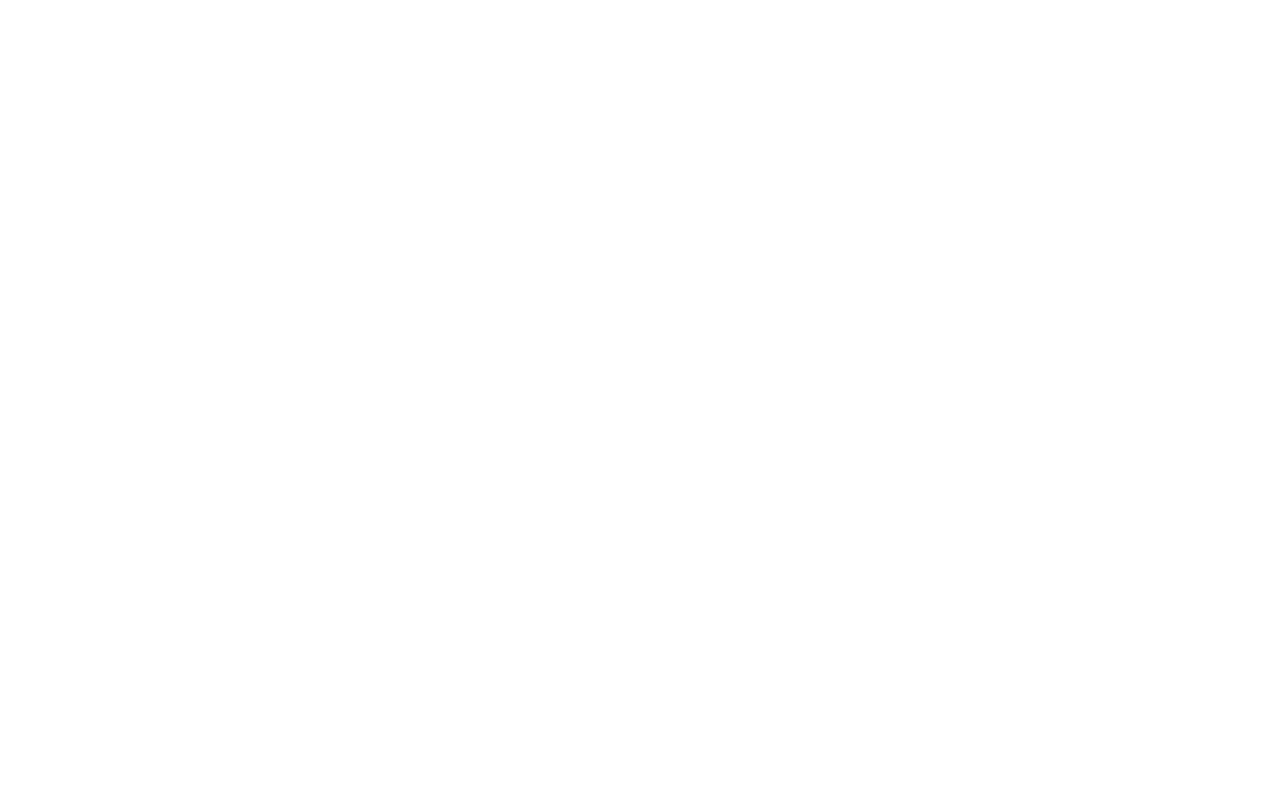
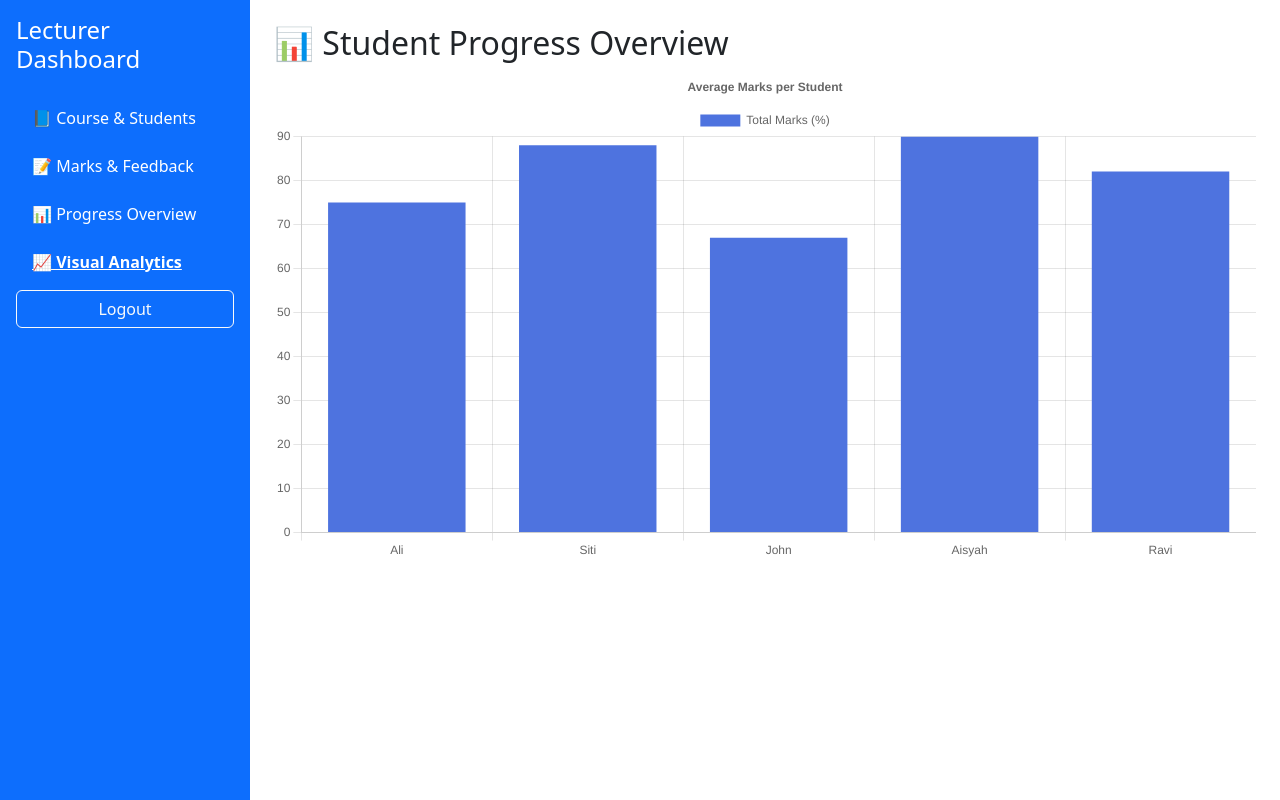
Before and after one commit to mfdawus/coursemark-management-frontend, a Vue app: page /lecturer/analytics in a window 1280 px wide. Before the commit this address had no page. Built offline with nearby package versions, Linux system fonts and the light colour scheme.

Commit message:
add new route for lecturer analytics and the sidebar

```diff
--- a/src/roles/lecturer/LecturerDashboard.vue
+++ b/src/roles/lecturer/LecturerDashboard.vue
@@ -1,32 +1,33 @@
 <template>
-  <div>
-    <nav class="navbar navbar-expand-lg navbar-dark bg-primary">
-      <div class="container-fluid">
-        <a class="navbar-brand" href="#">Lecturer Dashboard</a>
-        <div class="collapse navbar-collapse">
-          <ul class="navbar-nav me-auto mb-2 mb-lg-0">
-            <li class="nav-item">
-              <router-link class="nav-link" to="/lecturer/courses">Course & Students</router-link>
-            </li>
-            <li class="nav-item">
-              <router-link class="nav-link" to="/lecturer/marks">Marks & Feedback</router-link>
-            </li>
-            <li class="nav-item">
-              <router-link class="nav-link" to="/lecturer/progress">Progress Overview</router-link>
-            </li>
-          </ul>
-          <button class="btn btn-outline-danger" @click="logout">Logout</button>
-        </div>
-      </div>
-    </nav>
+  <div class="d-flex" style="min-height: 100vh;">
+    <!-- Sidebar -->
+    <div class="bg-primary text-white p-3" style="width: 250px;">
+      <h4 class="mb-4">Lecturer Dashboard</h4>
+      <ul class="nav flex-column">
+        <li class="nav-item mb-2">
+          <router-link class="nav-link text-white" to="/lecturer/courses">📘 Course & Students</router-link>
+        </li>
+        <li class="nav-item mb-2">
+          <router-link class="nav-link text-white" to="/lecturer/marks">📝 Marks & Feedback</router-link>
+        </li>
+        <li class="nav-item mb-2">
+          <router-link class="nav-link text-white" to="/lecturer/progress">📊 Progress Overview</router-link>
+        </li>
+        <li class="nav-item mb-2">
+          <router-link class="nav-link text-white" to="/lecturer/analytics">📈 Visual Analytics</router-link>
+        </li>
+        <button class="btn btn-outline-light w-100" @click="logout">Logout</button>
+      </ul>
+    </div>
 
-    <!-- Where pages are loaded -->
-    <router-view />
+    <!-- Page Content -->
+    <div class="flex-grow-1 p-4">
+      <router-view />
+    </div>
   </div>
 </template>
 
 <script>
-
 export default {
   name: "LecturerDashboard",
   methods: {
@@ -36,5 +37,11 @@
     }
   }
 };
+</script>
 
-</script>
+<style scoped>
+.router-link-active {
+  font-weight: bold;
+  text-decoration: underline;
+}
+</style>
--- /dev/null
+++ b/src/roles/lecturer/LecturerProgress.vue
@@ -0,0 +1,59 @@
+<template>
+  <div>
+    <h2>📊 Student Progress Overview</h2>
+    <Bar v-if="chartData" :data="chartData" :options="chartOptions" />
+  </div>
+</template>
+
+<script>
+import { Bar } from 'vue-chartjs'
+import {
+  Chart as ChartJS,
+  Title,
+  Tooltip,
+  Legend,
+  BarElement,
+  CategoryScale,
+  LinearScale
+} from 'chart.js'
+
+ChartJS.register(Title, Tooltip, Legend, BarElement, CategoryScale, LinearScale)
+
+export default {
+  name: 'LecturerProgress',
+  components: { Bar },
+  data() {
+    return {
+      chartData: null,
+      chartOptions: {
+        responsive: true,
+        plugins: {
+          legend: {
+            position: 'top',
+          },
+          title: {
+            display: true,
+            text: 'Average Marks per Student'
+          }
+        }
+      }
+    }
+  },
+  mounted() {
+    // Fake data for demonstration
+    const labels = ['Ali', 'Siti', 'John', 'Aisyah', 'Ravi']
+    const scores = [75, 88, 67, 90, 82]
+
+    this.chartData = {
+      labels,
+      datasets: [
+        {
+          label: 'Total Marks (%)',
+          data: scores,
+          backgroundColor: '#4e73df'
+        }
+      ]
+    }
+  }
+}
+</script>
--- a/src/router/index.js
+++ b/src/router/index.js
@@ -30,6 +30,10 @@
       {
          path: 'progress',
           component: () => import('../roles/lecturer/ProgressOverview.vue'),
+      },
+      {
+         path: 'analytics',
+          component: () => import('../roles/lecturer/LecturerProgress.vue'),
       }
               ]
   },
```
